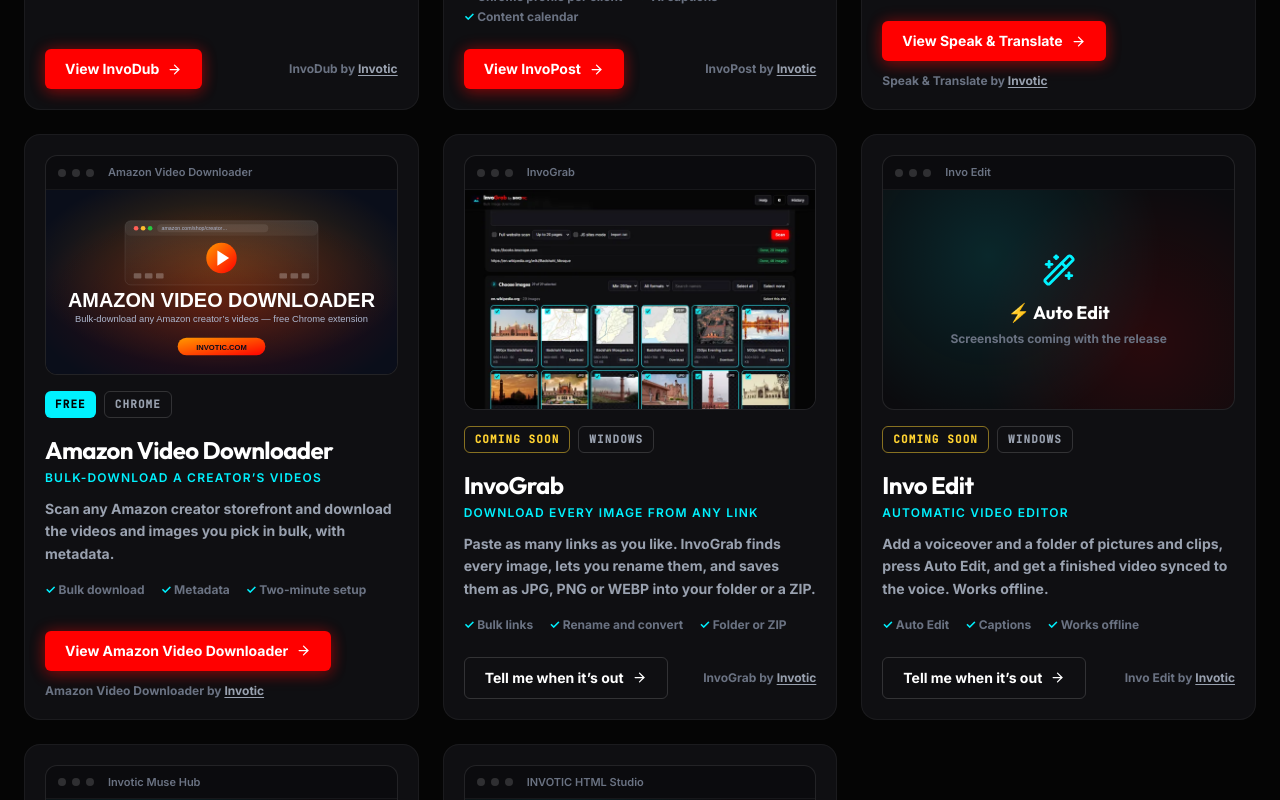
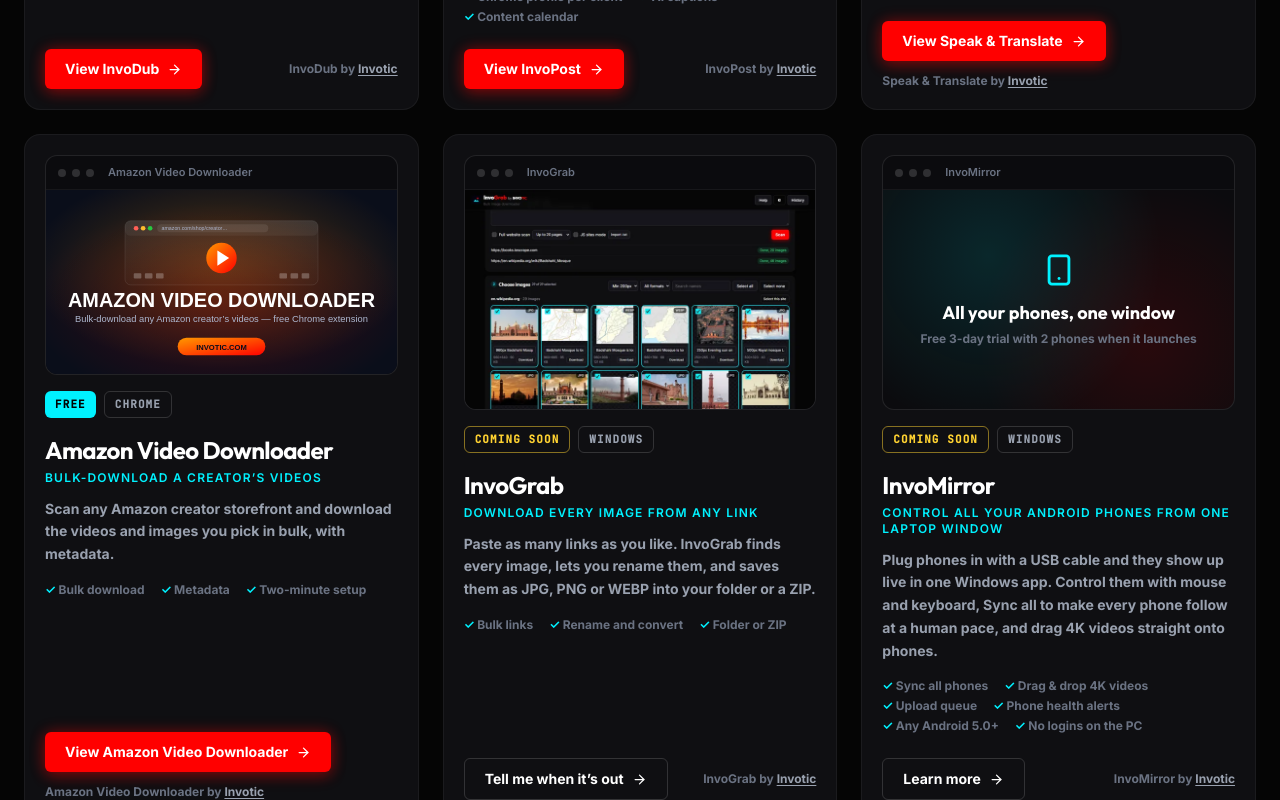
Before and after one commit to Sheraz19973/INVOTIC, a React (Vite) app: page /products in a window 1280 px wide. Shown: the part 960-1760 px from the top of the page. Built offline with nearby package versions, Linux system fonts and the light colour scheme.

Commit message:
Products: add InvoMirror as coming soon (1/2)

```diff
--- a/src/data/products.ts
+++ b/src/data/products.ts
@@ -19,6 +19,7 @@ import {
   Wand2,
   MessagesSquare,
   Clapperboard,
+  Smartphone,
   type LucideIcon,
 } from 'lucide-react';
 
@@ -92,6 +93,8 @@ export interface Product {
   /** 1200x630 JPG for link previews (WhatsApp, Facebook, X). */
   ogImage?: string;
   primary: ProductLink;
+  /** Optional second, smaller button on the card (e.g. WhatsApp). */
+  secondary?: ProductLink;
   /** Internal page (product page or tool page) for "Learn more". */
   page?: string;
   featured?: boolean;
@@ -339,6 +342,23 @@ export const products: Product[] = [
     },
   },
   {
+    slug: 'invomirror',
+    name: 'InvoMirror',
+    tagline: 'Control all your Android phones from one laptop window',
+    description:
+      'Plug phones in with a USB cable and they show up live in one Windows app. Control them with mouse and keyboard, Sync all to make every phone follow at a human pace, and drag 4K videos straight onto phones.',
+    price: 'soon',
+    platforms: ['Windows'],
+    tags: ['windows'],
+    facts: ['Sync all phones', 'Drag & drop 4K videos', 'Upload queue', 'Phone health alerts', 'Any Android 5.0+', 'No logins on the PC'],
+    placeholder: { icon: Smartphone, title: 'All your phones, one window', text: 'Free 3-day trial with 2 phones when it launches' },
+    primary: { label: 'Learn more', href: 'https://invomirror.invotic.com/' },
+    secondary: {
+      label: 'WhatsApp',
+      href: `${SALES_WHATSAPP}?text=${encodeURIComponent('Hi INVOTIC! Please tell me when InvoMirror is available.')}`,
+    },
+  },
+  {
     slug: 'invo-edit',
     name: 'Invo Edit',
     tagline: 'Automatic video editor',
```
